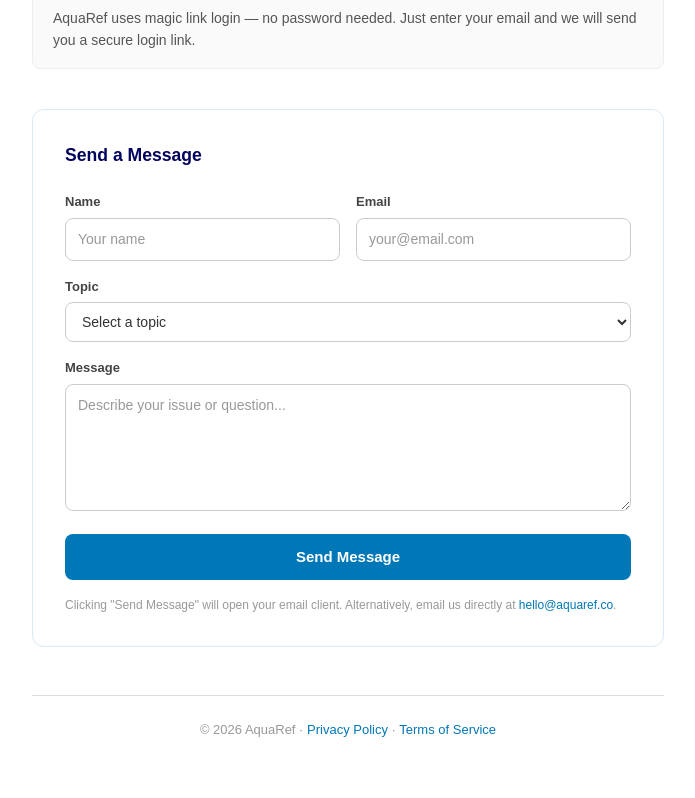
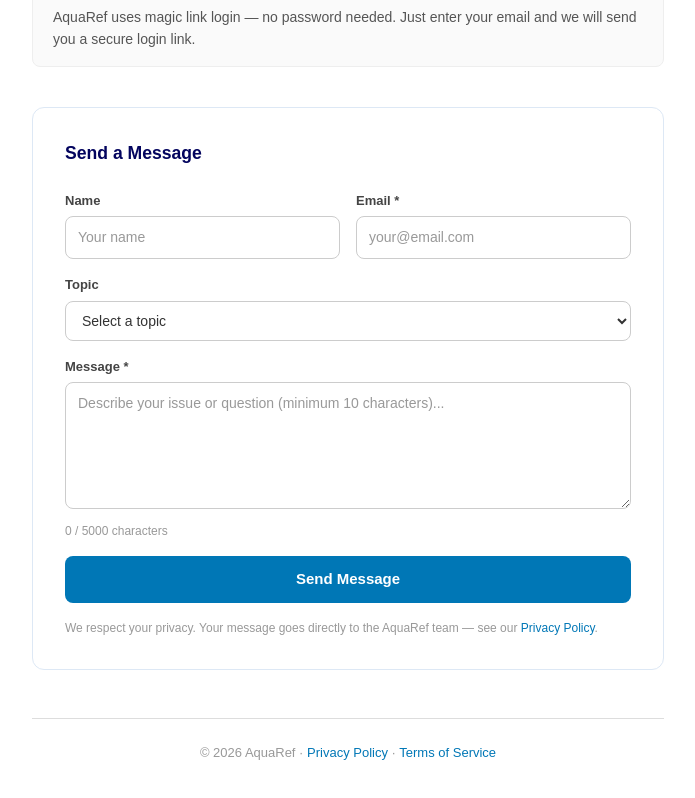
Before and after one commit to adhwaismail-stack/aquatics-app, a Next.js app: page /contact in a window 1280 px wide. Shown: the part 1716-2514 px from the top of the page, without its empty margins (292-987 px from the left). Built offline with nearby package versions, Linux system fonts and the light colour scheme.

Commit message:
Wire Contact form to user_messages table

```diff
--- /dev/null
+++ b/app/api/contact/route.ts
@@ -0,0 +1,63 @@
+import { NextRequest, NextResponse } from 'next/server'
+import { createClient } from '@supabase/supabase-js'
+
+const supabase = createClient(
+  process.env.NEXT_PUBLIC_SUPABASE_URL!,
+  process.env.SUPABASE_SERVICE_ROLE_KEY!
+)
+
+const VALID_TOPICS = ['billing', 'technical', 'eventhub', 'content', 'account', 'partner', 'media', 'appeal', 'other']
+
+export async function POST(req: NextRequest) {
+  try {
+    const body = await req.json()
+    const { name, email, topic, message } = body
+
+    // Validation
+    if (!email || typeof email !== 'string' || !email.includes('@')) {
+      return NextResponse.json({ error: 'Valid email is required' }, { status: 400 })
+    }
+    if (!message || typeof message !== 'string' || message.trim().length < 10) {
+      return NextResponse.json({ error: 'Message must be at least 10 characters' }, { status: 400 })
+    }
+    if (message.length > 5000) {
+      return NextResponse.json({ error: 'Message is too long (max 5000 characters)' }, { status: 400 })
+    }
+    if (topic && !VALID_TOPICS.includes(topic)) {
+      return NextResponse.json({ error: 'Invalid topic' }, { status: 400 })
+    }
+
+    // Rate limit: max 5 messages per email per hour
+    const oneHourAgo = new Date(Date.now() - 60 * 60 * 1000).toISOString()
+    const { count } = await supabase
+      .from('user_messages')
+      .select('id', { count: 'exact', head: true })
+      .eq('user_email', email.trim().toLowerCase())
+      .gt('created_at', oneHourAgo)
+
+    if (count && count >= 5) {
+      return NextResponse.json({ error: 'Too many messages. Please wait an hour before sending another.' }, { status: 429 })
+    }
+
+    // Insert into user_messages
+    const { error } = await supabase
+      .from('user_messages')
+      .insert({
+        user_email: email.trim().toLowerCase(),
+        sender_name: name?.trim() || null,
+        topic: topic || null,
+        message: message.trim(),
+        status: 'unread',
+      })
+
+    if (error) {
+      console.error('Contact form insert error:', error)
+      return NextResponse.json({ error: 'Failed to send message. Please try again.' }, { status: 500 })
+    }
+
+    return NextResponse.json({ success: true })
+  } catch (err) {
+    console.error('Contact form error:', err)
+    return NextResponse.json({ error: 'Server error. Please try again.' }, { status: 500 })
+  }
+}
--- a/app/contact/page.jsx
+++ b/app/contact/page.jsx
@@ -1,4 +1,49 @@
+'use client'
+
+import { useState } from 'react'
+
 export default function Contact() {
+  const [name, setName] = useState('')
+  const [email, setEmail] = useState('')
+  const [topic, setTopic] = useState('')
+  const [message, setMessage] = useState('')
+  const [submitting, setSubmitting] = useState(false)
+  const [result, setResult] = useState(null)
+
+  const handleSubmit = async () => {
+    if (!email.trim() || !email.includes('@')) {
+      setResult({ success: false, message: 'Please enter a valid email address.' })
+      return
+    }
+    if (!message.trim() || message.trim().length < 10) {
+      setResult({ success: false, message: 'Please write a message of at least 10 characters.' })
+      return
+    }
+
+    setSubmitting(true)
+    setResult(null)
+    try {
+      const res = await fetch('/api/contact', {
+        method: 'POST',
+        headers: { 'Content-Type': 'application/json' },
+        body: JSON.stringify({ name, email, topic, message }),
+      })
+      const data = await res.json()
+      if (data.success) {
+        setResult({ success: true, message: 'Thank you. Your message has been sent. We will reply within 1-2 business days.' })
+        setName('')
+        setEmail('')
+        setTopic('')
+        setMessage('')
+      } else {
+        setResult({ success: false, message: data.error || 'Failed to send. Please try again.' })
+      }
+    } catch (err) {
+      setResult({ success: false, message: 'Network error. Please try again.' })
+    }
+    setSubmitting(false)
+  }
+
   return (
     <div style={{ background: '#ffffff', minHeight: '100vh', colorScheme: 'light' }}>
       <main style={{ maxWidth: '680px', margin: '0 auto', padding: '3rem 1.5rem', fontFamily: 'sans-serif', color: '#1a1a2e' }}>
@@ -12,12 +57,12 @@ export default function Contact() {
         <div style={{ display: 'grid', gridTemplateColumns: '1fr 1fr', gap: '16px', marginBottom: '2.5rem' }}>
           <div style={{ background: '#f0f7ff', border: '1px solid #bdd7f0', borderRadius: '10px', padding: '1.25rem' }}>
             <p style={{ fontSize: '12px', color: '#0077b6', textTransform: 'uppercase', letterSpacing: '0.08em', margin: '0 0 8px' }}>General Support</p>
-            <a href="mailto:hello@aquaref.co" style={{ color: '#03045e', fontWeight: '600', fontSize: '15px', textDecoration: 'none' }}>hello@aquaref.co</a>
+            <p style={{ color: '#03045e', fontWeight: '600', fontSize: '15px', margin: 0 }}>Use the form below</p>
             <p style={{ fontSize: '13px', color: '#777', margin: '6px 0 0' }}>Billing, technical issues, account help</p>
           </div>
           <div style={{ background: '#f5f0ff', border: '1px solid #d5c5f0', borderRadius: '10px', padding: '1.25rem' }}>
             <p style={{ fontSize: '12px', color: '#7c3aed', textTransform: 'uppercase', letterSpacing: '0.08em', margin: '0 0 8px' }}>Partner Enquiries</p>
-            <a href="mailto:hello@aquaref.co?subject=AquaRef%20Partner%20Plan%20Inquiry" style={{ color: '#03045e', fontWeight: '600', fontSize: '15px', textDecoration: 'none' }}>hello@aquaref.co</a>
+            <p style={{ color: '#03045e', fontWeight: '600', fontSize: '15px', margin: 0 }}>Select &quot;Partnership&quot; below</p>
             <p style={{ fontSize: '13px', color: '#777', margin: '6px 0 0' }}>Federations, clubs, schools, event organizers</p>
           </div>
           <div style={{ background: '#f0f7ff', border: '1px solid #bdd7f0', borderRadius: '10px', padding: '1.25rem' }}>
@@ -46,7 +91,7 @@ export default function Contact() {
             />
             <FaqItem
               q="Can my federation, club, or school use AquaRef?"
-              a="Yes! We have a PARTNER plan for organizations of all sizes — from local clubs to national federations. It includes event management tools, live notices, and custom branding. Email hello@aquaref.co for a custom quote."
+              a="Yes! We have a PARTNER plan for organizations of all sizes — from local clubs to national federations. It includes event management tools, live notices, and custom branding. Use the form below and select &quot;Partnership&quot; as the topic for a custom quote."
             />
             <FaqItem
               q="Which plan is right for me?"
@@ -86,16 +131,36 @@ export default function Contact() {
             <div style={{ display: 'grid', gridTemplateColumns: '1fr 1fr', gap: '16px' }}>
               <div>
                 <label style={{ fontSize: '13px', fontWeight: '600', color: '#444', display: 'block', marginBottom: '6px' }}>Name</label>
-                <input type="text" placeholder="Your name" style={{ width: '100%', padding: '10px 12px', border: '1px solid #ccc', borderRadius: '8px', fontSize: '14px', color: '#333', boxSizing: 'border-box', outline: 'none', background: '#fff' }} />
+                <input
+                  type="text"
+                  value={name}
+                  onChange={(e) => setName(e.target.value)}
+                  placeholder="Your name"
+                  disabled={submitting}
+                  style={{ width: '100%', padding: '10px 12px', border: '1px solid #ccc', borderRadius: '8px', fontSize: '14px', color: '#333', boxSizing: 'border-box', outline: 'none', background: '#fff' }}
+                />
               </div>
               <div>
-                <label style={{ fontSize: '13px', fontWeight: '600', color: '#444', display: 'block', marginBottom: '6px' }}>Email</label>
-                <input type="email" placeholder="your@email.com" style={{ width: '100%', padding: '10px 12px', border: '1px solid #ccc', borderRadius: '8px', fontSize: '14px', color: '#333', boxSizing: 'border-box', outline: 'none', background: '#fff' }} />
+                <label style={{ fontSize: '13px', fontWeight: '600', color: '#444', display: 'block', marginBottom: '6px' }}>Email *</label>
+                <input
+                  type="email"
+                  value={email}
+                  onChange={(e) => setEmail(e.target.value)}
+                  placeholder="your@email.com"
+                  disabled={submitting}
+                  required
+                  style={{ width: '100%', padding: '10px 12px', border: '1px solid #ccc', borderRadius: '8px', fontSize: '14px', color: '#333', boxSizing: 'border-box', outline: 'none', background: '#fff' }}
+                />
               </div>
             </div>
             <div>
               <label style={{ fontSize: '13px', fontWeight: '600', color: '#444', display: 'block', marginBottom: '6px' }}>Topic</label>
-              <select style={{ width: '100%', padding: '10px 12px', border: '1px solid #ccc', borderRadius: '8px', fontSize: '14px', color: '#333', boxSizing: 'border-box', background: '#fff' }}>
+              <select
+                value={topic}
+                onChange={(e) => setTopic(e.target.value)}
+                disabled={submitting}
+                style={{ width: '100%', padding: '10px 12px', border: '1px solid #ccc', borderRadius: '8px', fontSize: '14px', color: '#333', boxSizing: 'border-box', background: '#fff' }}
+              >
                 <option value="">Select a topic</option>
                 <option value="billing">Billing and Subscription</option>
                 <option value="technical">Technical Issue</option>
@@ -103,19 +168,57 @@ export default function Contact() {
                 <option value="content">AI Response / Content</option>
                 <option value="account">Account Issue</option>
                 <option value="partner">Partnership / PARTNER Plan</option>
+                <option value="appeal">Appeal a Submission Decision</option>
                 <option value="media">Media / Press</option>
                 <option value="other">Other</option>
               </select>
             </div>
             <div>
-              <label style={{ fontSize: '13px', fontWeight: '600', color: '#444', display: 'block', marginBottom: '6px' }}>Message</label>
-              <textarea placeholder="Describe your issue or question..." rows={5} style={{ width: '100%', padding: '10px 12px', border: '1px solid #ccc', borderRadius: '8px', fontSize: '14px', color: '#333', boxSizing: 'border-box', resize: 'vertical', outline: 'none', fontFamily: 'sans-serif', background: '#fff' }} />
+              <label style={{ fontSize: '13px', fontWeight: '600', color: '#444', display: 'block', marginBottom: '6px' }}>Message *</label>
+              <textarea
+                value={message}
+                onChange={(e) => setMessage(e.target.value)}
+                placeholder="Describe your issue or question (minimum 10 characters)..."
+                rows={5}
+                disabled={submitting}
+                required
+                style={{ width: '100%', padding: '10px 12px', border: '1px solid #ccc', borderRadius: '8px', fontSize: '14px', color: '#333', boxSizing: 'border-box', resize: 'vertical', outline: 'none', fontFamily: 'sans-serif', background: '#fff' }}
+              />
+              <p style={{ fontSize: '12px', color: '#999', margin: '6px 0 0' }}>{message.length} / 5000 characters</p>
             </div>
-            <a href="mailto:hello@aquaref.co" style={{ display: 'inline-block', background: '#0077b6', color: '#fff', padding: '12px 28px', borderRadius: '8px', fontWeight: '600', fontSize: '15px', textDecoration: 'none', textAlign: 'center' }}>
-              Send Message
-            </a>
+
+            {result && (
+              <div style={{
+                background: result.success ? '#f0fff4' : '#fff5f5',
+                border: result.success ? '1px solid #bbf0cd' : '1px solid #fbbcbc',
+                borderRadius: '8px',
+                padding: '12px 16px',
+                fontSize: '14px',
+                color: result.success ? '#16a34a' : '#dc2626',
+              }}>
+                {result.message}
+              </div>
+            )}
+
+            <button
+              onClick={handleSubmit}
+              disabled={submitting}
+              style={{
+                background: submitting ? '#90c2dc' : '#0077b6',
+                color: '#fff',
+                padding: '12px 28px',
+                borderRadius: '8px',
+                fontWeight: '600',
+                fontSize: '15px',
+                border: 'none',
+                cursor: submitting ? 'not-allowed' : 'pointer',
+                textAlign: 'center',
+              }}
+            >
+              {submitting ? 'Sending...' : 'Send Message'}
+            </button>
             <p style={{ fontSize: '12px', color: '#999', margin: 0 }}>
-              Clicking "Send Message" will open your email client. Alternatively, email us directly at <a href="mailto:hello@aquaref.co" style={{ color: '#0077b6' }}>hello@aquaref.co</a>.
+              We respect your privacy. Your message goes directly to the AquaRef team — see our <a href="/privacy-policy" style={{ color: '#0077b6' }}>Privacy Policy</a>.
             </p>
           </div>
         </div>
```
